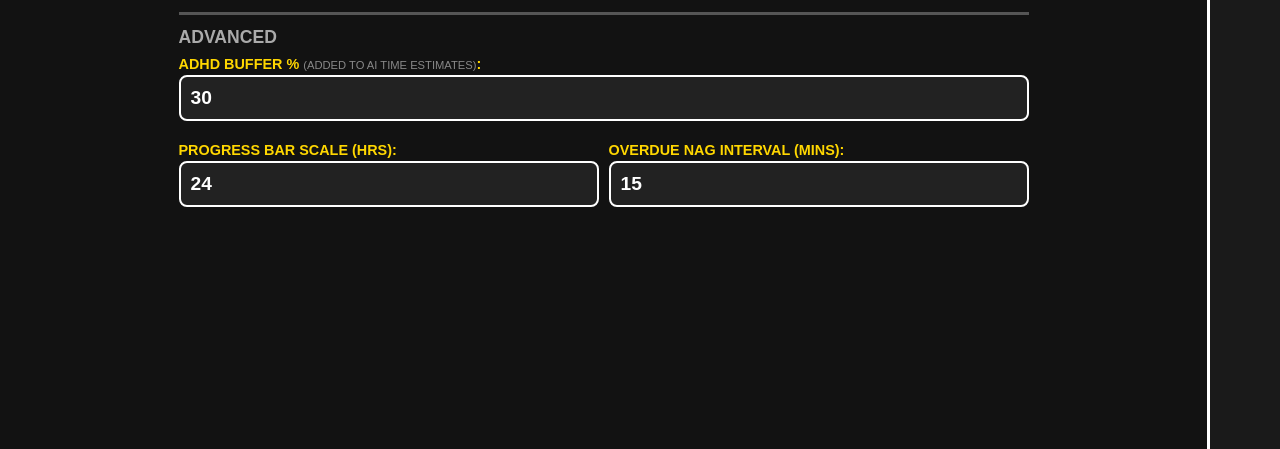
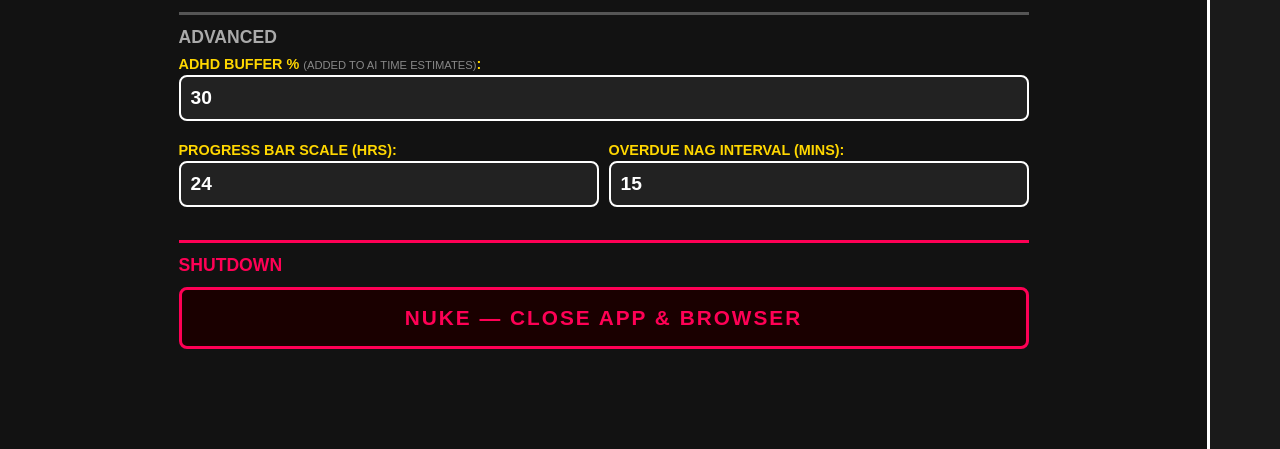
Before and after one commit to TheSharmanator/adhdtaskmanager, a Flask app: page /settings in a window 1280 px wide. Shown: the part 1917-2366 px from the top of the page. Run offline with Flask 3, Linux system fonts and the light colour scheme; data comes from the database, SQL or seed files in the repository.

Commit message:
feat: add NUKE button to settings — shuts down browser and server
POST /nuke kills chromium then SIGTERMs the Python process after a short
delay so the HTTP response can be returned first. Button sits at the bottom
of the settings page under a SHUTDOWN section header.

Co-Authored-By: Claude Sonnet 4.6 <noreply@anthropic.com>

```diff
--- a/app.py
+++ b/app.py
@@ -1,6 +1,8 @@
 import calendar
 import re
+import signal
 import sqlite3
+import subprocess
 import requests
 import random
 import json
@@ -2106,6 +2108,20 @@ def setup_oauth():
     return render_template('setup_oauth.html')
 
 
+@app.route('/nuke', methods=['POST'])
+def nuke():
+    def _shutdown():
+        import time
+        time.sleep(0.4)
+        try:
+            subprocess.Popen(['pkill', 'chromium'])
+        except Exception:
+            pass
+        os.kill(os.getpid(), signal.SIGTERM)
+    threading.Thread(target=_shutdown, daemon=True).start()
+    return jsonify({'ok': True})
+
+
 if __name__ == '__main__':
     init_db()
 
--- a/templates/settings.html
+++ b/templates/settings.html
@@ -365,6 +365,14 @@
                         <input type="number" name="nag_interval" class="input" value="{{ settings.nag_interval }}">
                     </div>
                 </div>
+
+                <!-- ─── NUKE ─── -->
+                <div class="section-header" style="border-color:#ff0055; margin-top:30px;">
+                    <h3 style="color:#ff0055;">SHUTDOWN</h3>
+                </div>
+                <button type="button" onclick="nukeApp()" style="width:100%; padding:16px; background:#1a0000; color:#ff0055; border:3px solid #ff0055; border-radius:8px; font-size:1.3rem; font-weight:900; text-transform:uppercase; cursor:pointer; margin-top:6px; letter-spacing:2px;">
+                    NUKE — CLOSE APP &amp; BROWSER
+                </button>
 
             </form>
         </div>
@@ -915,6 +923,12 @@
             document.getElementById('settings-form').submit();
         }
 
+        function nukeApp() {
+            if (!confirm('Shut down the app and close the browser?')) return;
+            fetch('/nuke', { method: 'POST' }).catch(() => {});
+            document.body.innerHTML = '<div style="display:flex;height:100vh;justify-content:center;align-items:center;background:#000;color:#ff0055;font-size:2rem;font-weight:900;font-family:sans-serif;">SHUTTING DOWN...</div>';
+        }
+
         function showError(msg) {
             document.getElementById('error-message').innerText = msg;
             document.getElementById('error-popup').style.display = 'flex';
```
